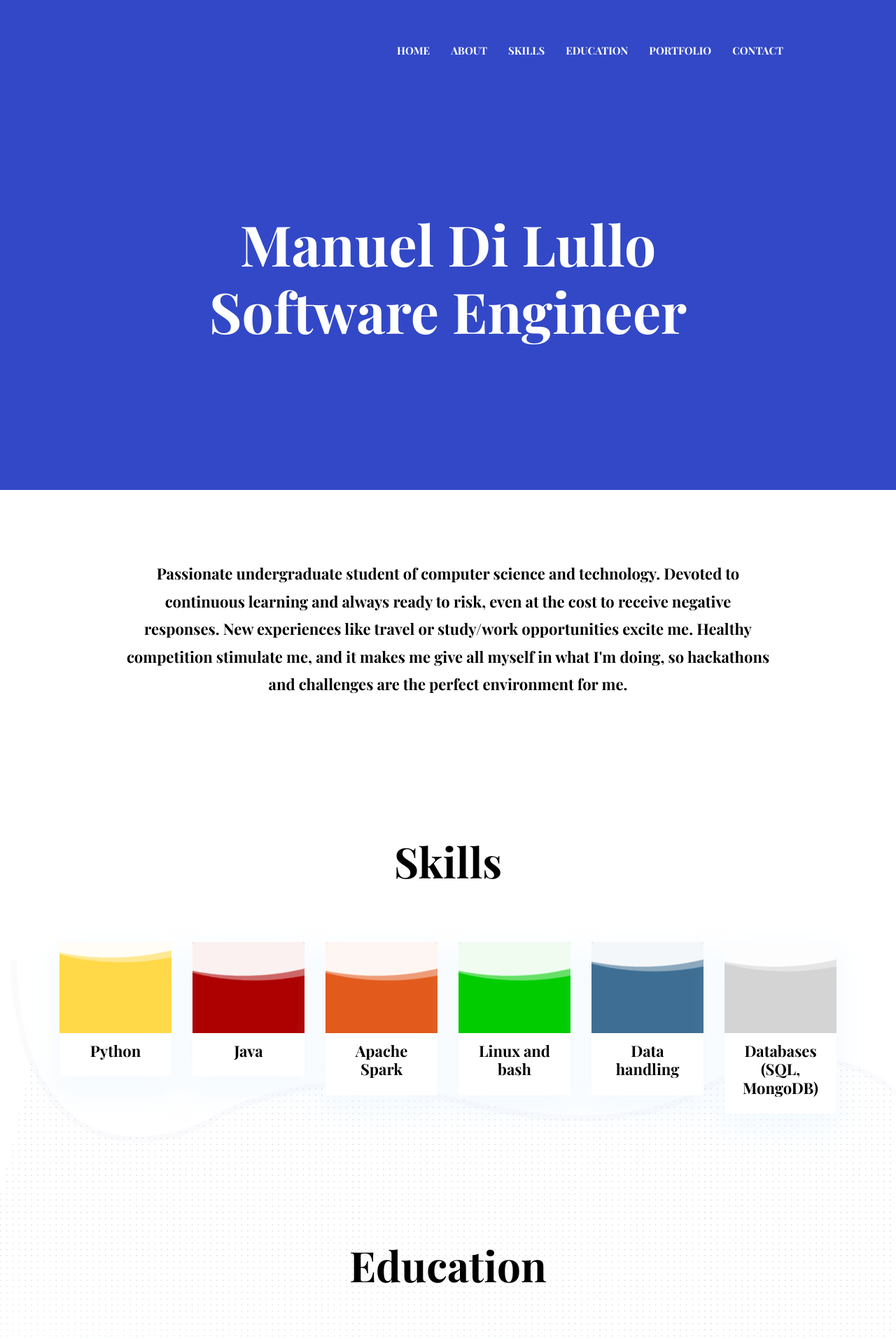
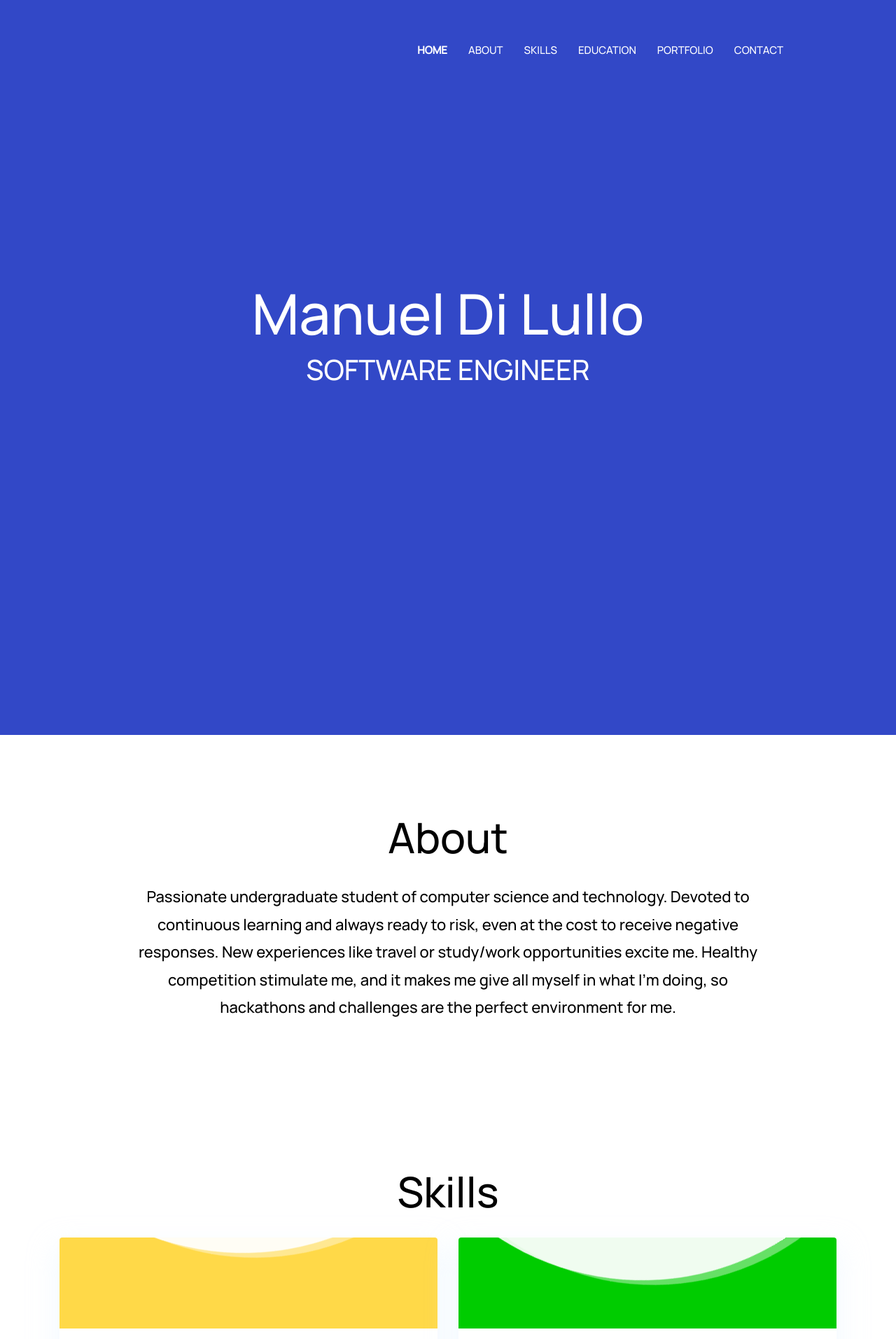
Before and after one commit to Spongione/Spongione.github.io, a PHP site: page / in a window 1280 px wide. Shown: the top 1913 px of the page at 70% size. Run offline with PHP 8.4, Linux system fonts and the light colour scheme; some libraries are stand-ins or nearby versions.

Commit message:
Style changes

```diff
--- a/css/style.css
+++ b/css/style.css
@@ -14,26 +14,41 @@ TWITTER: https://twitter.com/themefisher
 FACEBOOK: https://www.facebook.com/themefisher
 */
 /*  typography */
-@import url("https://fonts.googleapis.com/css?family=Playfair+Display:700|Roboto:400");
+@import url('https://fonts.googleapis.com/css2?family=Manrope:wght@500&display=swap');
 
 html {
   scroll-behavior: smooth;
 }
 
 body {
+  background-color: #fff;
   line-height: 1.2;
-  font-family: "Roboto", sans-serif;
+  font-family: 'Manrope', sans-serif;
   -webkit-font-smoothing: antialiased;
   font-size: 15px;
   color: #4c4c4c;
+  overflow-x: hidden;
 }
+::-webkit-scrollbar {
+  height: 10px;
+  width: 10px;
+  border: 1px solid #465ad4;
+}
+::-webkit-scrollbar-track {
+  border-radius: 0;
+  background: #eeeeee;
+}
+::-webkit-scrollbar-thumb {
+  border-radius: 0;
+  background: #465ad4;
+}
+
 
 p, .paragraph {
   font-weight: 400;
   color: #4c4c4c;
   font-size: 15px;
   line-height: 1.8;
-  font-family: "Roboto", sans-serif;
 }
 p-lg, .paragraph-lg {
   font-size: 22px;
@@ -41,7 +56,6 @@ p-lg, .paragraph-lg {
 
 h1, h2, h3, h4, h5, h6 {
   color: #000;
-  font-family: "Playfair Display", serif;
   line-height: 1.2;
 }
 
@@ -130,11 +143,6 @@ h6, .h6 {
 }
 .btn-transparent:active, .btn-transparent:hover {
   color: #3248c7;
-}
-
-body {
-  background-color: #fff;
-  overflow-x: hidden;
 }
 
 ::-moz-selection {
@@ -203,17 +211,16 @@ a:hover {
 }
 
 .section {
-  padding-top: 80px;
+  padding-top: 30px;
   padding-bottom: 80px;
 }
 
 .section > .container{
-  margin-top: 20px;
+  margin-top: 80px;
 }
 
 .section-title {
-  margin-bottom: 80px;
-  font-family: "Playfair Display", serif;
+  margin-bottom: 30px;
 }
 
 .bg-cover {
@@ -323,14 +330,6 @@ a:hover {
   overflow: hidden;
 }
 
-.font-secondary {
-  font-family: "Playfair Display", serif !important;
-}
-
-.font-tertiary {
-  font-family: "Playfair Display", serif !important;
-}
-
 .shadow {
   box-shadow: 0px 18px 39.1px 6.9px rgba(224, 241, 255, 0.34) !important;
 }
@@ -437,7 +436,6 @@ textarea.form-control {
 }
 
 .navbar .nav-item .nav-link {
-  font-family: "Playfair Display", serif;
   text-transform: uppercase;
   padding: 15px;
 }
@@ -450,8 +448,9 @@ textarea.form-control {
 }
 
 .hero-area {
-  padding: 300px 0 200px;
+  padding: 400px 0 200px;
   position: relative;
+  height: 1050px;
 }
 @media (max-width: 767px) {
   .hero-area {
@@ -459,10 +458,8 @@ textarea.form-control {
     overflow: hidden;
   }
 }
-
-.hero-area h1 {
-  position: relative;
-  z-index: 2;
+.sm-title, .bg-title{
+  color: #fff !important;
 }
 
 /* skills */
--- a/index.html
+++ b/index.html
@@ -38,8 +38,6 @@ FACEBOOK: https://www.facebook.com/themefisher
     <link rel="stylesheet" href="plugins/slick/slick.css">
     <!-- themefy-icon -->
     <link rel="stylesheet" href="plugins/themify-icons/themify-icons.css">
-    <!-- Font Awesome -->
-    <link rel='stylesheet' href='//netdna.bootstrapcdn.com/font-awesome/4.3.0/css/font-awesome.min.css'/>
     <!-- Ionicons -->
     <link rel="stylesheet" href="https://unpkg.com/ionicons@4.5.10-0/dist/css/ionicons.min.css"/>
 
@@ -82,7 +80,8 @@ FACEBOOK: https://www.facebook.com/themefisher
       <div class="container">
         <div class="row">
           <div class="col-lg-10 mx-auto text-center">
-            <h1 class="text-white font-tertiary">Manuel Di Lullo <br> Software Engineer</h1>
+            <h1 class="bg-title">Manuel Di Lullo</h1>
+            <h3 class="sm-title">SOFTWARE ENGINEER</h3>
           </div>
         </div>
       </div>
@@ -93,6 +92,9 @@ FACEBOOK: https://www.facebook.com/themefisher
     <section class="section" id="about">
       <div class="container">
         <div class="row">
+          <div class="col-lg-12 text-center">
+            <h2 class="section-title">About</h2>
+          </div>
           <div class="col-lg-10 mx-auto text-center">
             <p class="font-secondary paragraph-lg text-dark">
               Passionate undergraduate student of computer science and technology.
@@ -114,7 +116,8 @@ FACEBOOK: https://www.facebook.com/themefisher
           <div class="col-lg-12 text-center">
             <h2 class="section-title">Skills</h2>
           </div>
-          <div class="col-lg-2 col-sm-6 mb-4 mb-lg-0">
+          <div class="col-md-6 skill-left">
+              <div>
                 <div class="card shadow text-center">
                   <div class="position-relative rounded-top progress-wrapper" data-color="#FFD948">
                     <div class="wave" data-progress="90%"></div>
@@ -124,7 +127,8 @@ FACEBOOK: https://www.facebook.com/themefisher
                   </div>
                 </div>
               </div>
-          <div class="col-lg-2 col-sm-6 mb-4 mb-lg-0">
+
+              <div>
                 <div class="card shadow text-center">
                   <div class="position-relative rounded-top progress-wrapper" data-color="#AD0101">
                     <div class="wave" data-progress="70%"></div>
@@ -134,7 +138,8 @@ FACEBOOK: https://www.facebook.com/themefisher
                   </div>
                 </div>
               </div>
-          <div class="col-lg-2 col-sm-6 mb-4 mb-lg-0">
+
+              <div>
                 <div class="card shadow text-center">
                   <div class="position-relative rounded-top progress-wrapper" data-color="#E25A1C">
                     <div class="wave" data-progress="70%"></div>
@@ -144,33 +149,39 @@ FACEBOOK: https://www.facebook.com/themefisher
                   </div>
                 </div>
               </div>
-          <div class="col-lg-2 col-sm-6 mb-4 mb-lg-0">
+          </div>
+
+          <div class="col-md-6 skill-right">
+              <div>
                 <div class="card shadow text-center">
                   <div class="position-relative rounded-top progress-wrapper" data-color="#00CC00">
-                <div class="wave" data-progress="70%"></div>
+                    <div class="wave" data-progress="60%"></div>
                   </div>
                   <div class="card-footer bg-white">
                     <h4 class="card-title">Linux and bash</h4>
                   </div>
                 </div>
               </div>
-          <div class="col-lg-2 col-sm-6 mb-4 mb-lg-0">
+
+              <div>
                 <div class="card shadow text-center">
                   <div class="position-relative rounded-top progress-wrapper" data-color="#3E6E93">
-                <div class="wave" data-progress="80%"></div>
+                    <div class="wave" data-progress="70%"></div>
                   </div>
                   <div class="card-footer bg-white">
                     <h4 class="card-title">Data handling</h4>
                   </div>
                 </div>
               </div>
-          <div class="col-lg-2 col-sm-6 mb-4 mb-lg-0">
+
+              <div>
                 <div class="card shadow text-center">
                   <div class="position-relative rounded-top progress-wrapper" data-color="#D4D4D4">
                     <div class="wave" data-progress="80%"></div>
                   </div>
                   <div class="card-footer bg-white">
                     <h4 class="card-title">Databases (SQL, MongoDB)</h4>
+                  </div>
                 </div>
               </div>
           </div>
@@ -391,7 +402,6 @@ FACEBOOK: https://www.facebook.com/themefisher
               <a href="#skills">SKILLS</a>
               <a href="#education">EDUCATION</a>
               <a href="#portfolio">PORTFOLIO</a>
-              <a href="#contact">CONTACT</a>
             </p>
 
             <ul class="ftco-footer-social">
```
Also changed, not shown: other parts of css/style.css (+7 -30 lines). Lines whose indentation alone changed are shown as unchanged.
